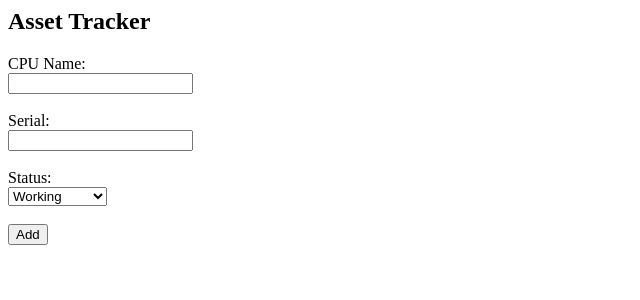
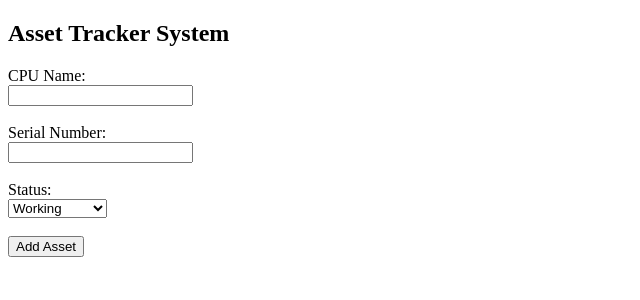
Before and after one commit to Fakhrul0029/Asset-Tracker-System, a Flask app: page / in a window 1280 px wide. Shown: the top 300 px of the page, without its empty margins (0-640 px from the left). Run offline with Flask 3, Linux system fonts and the light colour scheme.

Commit message:
Update add.html for asset addition form

```diff
--- a/templates/add.html
+++ b/templates/add.html
@@ -1,11 +1,18 @@
-<h2>Asset Tracker</h2>
+<!DOCTYPE html>
+<html>
+<head>
+    <title>Add Asset</title>
+</head>
+<body>
+
+<h2>Asset Tracker System</h2>
 
 <form action="/add" method="POST">
 
     <label>CPU Name:</label><br>
     <input type="text" name="cpu_name" required><br><br>
 
-    <label>Serial:</label><br>
+    <label>Serial Number:</label><br>
     <input type="text" name="serial" required><br><br>
 
     <label>Status:</label><br>
@@ -15,6 +22,9 @@
         <option>Maintenance</option>
     </select><br><br>
 
-    <button type="submit">Add</button>
+    <button type="submit">Add Asset</button>
 
 </form>
+
+</body>
+</html>
```
